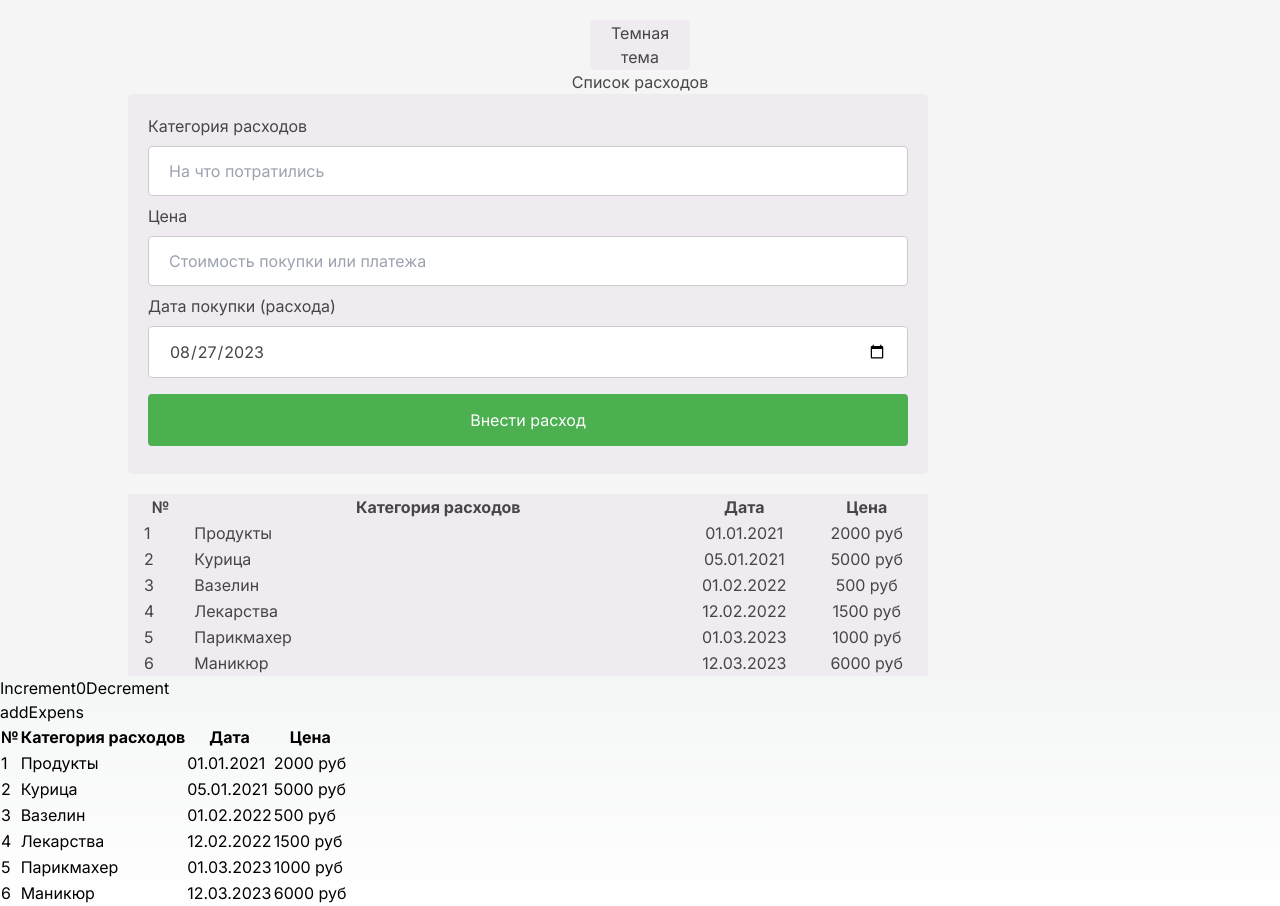
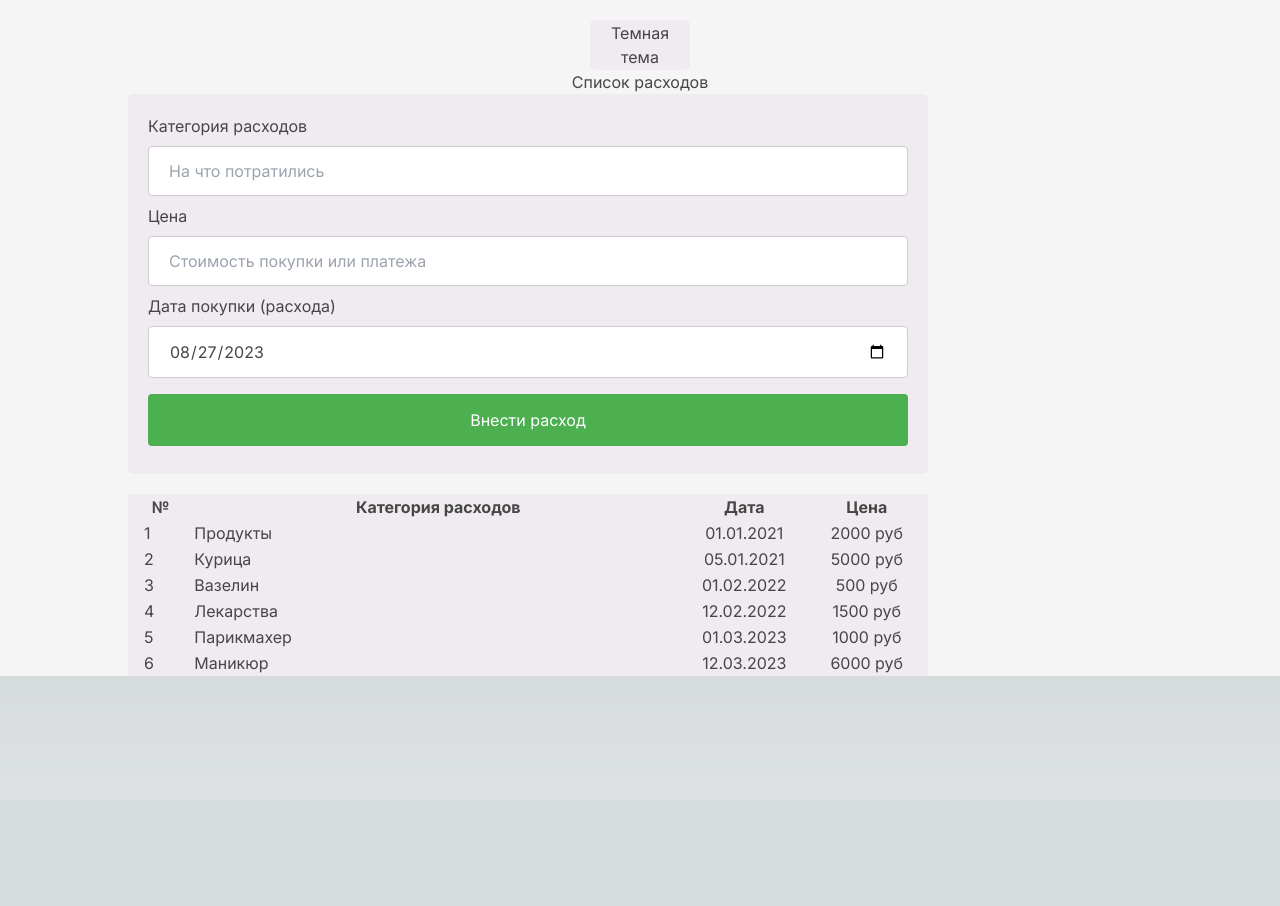
Before and after one commit to EvgeniiBazalev/MyFinanceNextJS, a Next.js app: page / in a window 1280 px wide. After the commit the page ends 800 px from the top, so only its background shows below. Built offline with nearby package versions, Linux system fonts and the light colour scheme.

Commit message:
Redux finish

```diff
--- a/src/app/components/UI/Expens.js
+++ b/src/app/components/UI/Expens.js
@@ -1,16 +1,13 @@
 'use client'
 
 import styles from './Expens.module.css'
+
 import { useContext, useState } from 'react';
+
 import AddExpens from './AddExpens';
 import TableOfExpens from './TableOfExpens';
 import Theme from '../Theme/Theme';
 import { ThemeContext } from '../../context/ThemeProvider';
-
-import { store } from '@/app/store/store';
-import { Provider } from 'react-redux'
-import { Counter } from '@/app/store/Counter';
-import { ExpensInStore } from '@/app/store/ExpensInStore';
 import { useSelector, useDispatch } from 'react-redux'
 import { addExpens } from '@/app/store/expensSlice';
 
@@ -32,10 +29,14 @@ function formatDate(date) { //Преобразование даты из фор
     return `${day}.${month}.${year}`;
 };
 
-export default function Home() {
+export default function Expens() {
     //theme mode
     const { isDarkMode, setDarkMode } = useContext(ThemeContext);
     const [themeName, setThemeName] = useState('Темная тема');
+
+    const listOfExpenses = useSelector((state) => state.expens);
+    const dispatch = useDispatch();
+
 
     const onThemeHandler = () => {
         isDarkMode ? setThemeName('Темная тема') : setThemeName('Светлая тема');
@@ -47,14 +48,6 @@ export default function Home() {
     const [expens, setExpens] = useState('');
     const [price, setPrice] = useState(0);
     const [userDate, setUserDate] = useState(TodayForInputDefault());
-    const [listOfExpenses, setListOfExpenses] = useState([
-        { id: 1, expens: 'Продукты', price: 2000, exchange: 'руб', date: '01.01.2021' },
-        { id: 2, expens: 'Курица', price: 5000, exchange: 'руб', date: '05.01.2021' },
-        { id: 3, expens: 'Вазелин', price: 500, exchange: 'руб', date: '01.02.2022' },
-        { id: 4, expens: 'Лекарства', price: 1500, exchange: 'руб', date: '12.02.2022' },
-        { id: 5, expens: 'Парикмахер', price: 1000, exchange: 'руб', date: '01.03.2023' },
-        { id: 6, expens: 'Маникюр', price: 6000, exchange: 'руб', date: '12.03.2023' },
-    ]);
 
     const onExpensHandler = (event) => {
         setExpens(event.target.value);
@@ -69,19 +62,21 @@ export default function Home() {
 
     let onSubmitHandler = (event) => {
         event.preventDefault();
-        setListOfExpenses([...listOfExpenses,
+
+        dispatch(addExpens(
             {
                 id: listOfExpenses.length + 1,
-            expens: expens,
-            price: price,
+                expens,
+                price,
                 exchange: 'руб',
                 date: userDate === TodayForInputDefault() ? formatDate(userDate) : userDate,
             }
-        ]);
+        ))
+
     }
 
     return (
-        <Provider store={store}>
+
         <Theme>
             <div className={styles.App}>
 
@@ -102,10 +97,5 @@ export default function Home() {
             </div >
 
         </Theme>
-
-            <Counter></Counter>
-            <ExpensInStore></ExpensInStore>
-
-        </Provider>
     );
 }
--- a/src/app/layout.js
+++ b/src/app/layout.js
@@ -1,5 +1,6 @@
 import './globals.css'
 import { Inter } from 'next/font/google'
+
 import ContextProviders from './context/ContextProviders'
 
 const inter = Inter({ subsets: ['latin'] })
@@ -19,6 +20,7 @@ export default function RootLayout({ children }) {
           {children}
         </ContextProviders>
 
+
       </body>
     </html>
   )
--- a/src/app/page.js
+++ b/src/app/page.js
@@ -1,7 +1,13 @@
+'use client'
+
 import Expens from './components/UI/Expens'
+import { store } from './store/store'
+import { Provider } from 'react-redux'
 
 export default function Home() {
   return (
-    <Expens></Expens>
+    <Provider store={store}>
+      <Expens></Expens>
+    </Provider>
   )
 }
--- a/src/app/store/ExpensInStore.js
+++ b/src/app/store/ExpensInStore.js
@@ -5,18 +5,20 @@ import { addExpens } from './expensSlice'
 export function ExpensInStore() {
     const arr = useSelector((state) => state.expens);
     const dispatch = useDispatch();
-    console.log(arr);
+    // console.log(arr);
 
     return (
         <div>
             <button
-                onClick={() => dispatch(addExpens({
-                    id: 77,
-                    expens: 'Тестовый продукт',
-                    price: 9999,
-                    exchange: 'руб',
-                    date: '12.03.2023',
-                }))}
+                onClick={() => dispatch(addExpens(
+                    {
+                        id: 99,
+                        expens: 'Тестовый продукт',
+                        price: 9999,
+                        exchange: 'руб',
+                        date: '12.03.2023',
+                    }
+                ))}
             >
                 addExpens
             </button>
--- a/src/app/store/expensSlice.js
+++ b/src/app/store/expensSlice.js
@@ -13,29 +13,8 @@ export const expensSlice = createSlice({
     name: 'expensSlice',
     initialState,
     reducers: {
-        addExpens: (state) =>
-            [...state,
-            {
-                id: state.length + 1,
-                expens: 'Тестовый продукт',
-                price: 9999,
-                exchange: 'руб',
-                date: '12.03.2023',
-            }
-                // {
-                //     id,
-                //     expens,
-                //     price,
-                //     exchange,
-                //     date,
-                // }
-            ],
-        // decrement: (state) => {
-        //     state.value -= 1
-        // },
-        // incrementByAmount: (state, action) => {
-        //     state.value += action.payload
-        // },
+        addExpens: (state, action) =>
+            [...state, action.payload]
     },
 })
 
```
Lines whose indentation alone changed are shown as unchanged.
